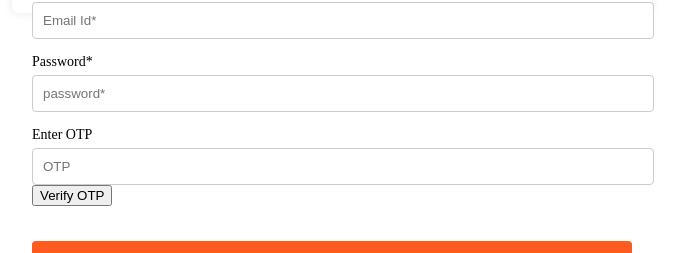
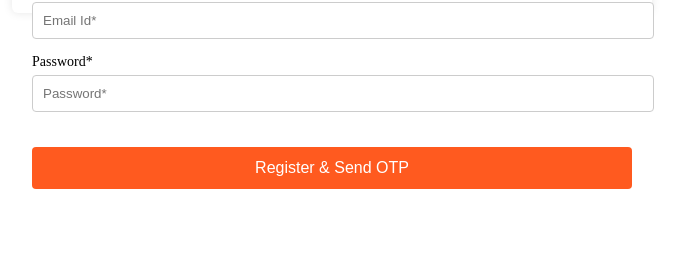
Before and after one commit to Poornima477/Firstcry, a React (Vite) app in the folder my-react-app/: page /register in a window 1280 px wide. Shown: the part 697-950 px from the top of the page, without its empty margins (188-873 px from the left). After the commit the page ends 886 px from the top, so only its background shows below. Built offline with nearby package versions, Linux system fonts and the light colour scheme.

Commit message:
fix: single form submit handles register and OTP verify, redirect to home

```diff
--- a/my-react-app/src/Register.jsx
+++ b/my-react-app/src/Register.jsx
@@ -4,39 +4,19 @@ import axios from "axios";
 import "./Register.css";
 
 function Register() {
-  const[name,setName] = useState("");
-  const[email,setEmail]=useState("");
+  const [name, setName] = useState("");
+  const [email, setEmail] = useState("");
   const [password, setPassword] = useState("");
-
-  const navigate = useNavigate()
   const [otp, setOtp] = useState("");
-
-  const handleSubmit = (e) => {
-  e.preventDefault();
-
-  // Step 1: Register first
-  axios.post("https://firstcry-backend1.onrender.com/register", { name, email, password })
-    .then(res => {
-      if (res.data.success) {
-        alert("Registered! Sending OTP to your email...");
-        // Step 2: Auto-send OTP after successful registration
-        sendVerifyOtp();
-      } else {
-        alert(res.data.message); // e.g. "Email exists"
-      }
-    })
-    .catch(err => console.log(err));
-};
+  const [otpSent, setOtpSent] = useState(false); // ✅ controls OTP field visibility
+  const navigate = useNavigate();
 
   const sendVerifyOtp = () => {
-  if (!email) {
-    alert("Please enter email first");
-    return;
-  }
     axios.post("https://firstcry-backend1.onrender.com/sendVerifyOtp", { email })
       .then(res => {
         if (res.data.success) {
           alert("OTP sent to your email!");
+          setOtpSent(true); // ✅ show OTP field after sending
         } else {
           alert(res.data.message);
         }
@@ -44,70 +24,94 @@ function Register() {
       .catch(err => console.log(err));
   };
 
+  const handleSubmit = (e) => {
+    e.preventDefault();
 
-  const verifyOtp = () => {
-  axios.post("https://firstcry-backend.onrender.com/verifyOtp", { email, otp })
+    if (!otpSent) {
+      // Step 1: Register and send OTP
+      axios.post("https://firstcry-backend1.onrender.com/register", { name, email, password })
         .then(res => {
           if (res.data.success) {
-   alert("Email verified successfully");
-    navigate("/login");
+            alert("Registered! Sending OTP to your email...");
+            sendVerifyOtp();
           } else {
             alert(res.data.message);
           }
         })
         .catch(err => console.log(err));
+    } else {
+      // Step 2: Verify OTP and redirect to home
+      axios.post("https://firstcry-backend1.onrender.com/verifyOtp", { email, otp })
+        .then(res => {
+          if (res.data.success) {
+            alert("Email verified successfully!");
+            navigate("/"); // ✅ redirect to home
+          } else {
+            alert(res.data.message);
+          }
+        })
+        .catch(err => console.log(err));
+    }
   };
-
 
   return (
     <form onSubmit={handleSubmit} className="form-wrapper">
-
       <div className="form-card">
         <img
           className="img"
           src="https://cdn.fcglcdn.com/brainbees/images/m/login_revamp_banner_mobile.jpg"
           alt="Register Banner"
         />
-
-
         <h3 className="title">Register</h3>
 
+        {/* Hide these fields after OTP is sent */}
+        {!otpSent && (
+          <>
             <div className="form-details">
               <label>Full Name*</label>
-        <input type="text" placeholder="Full Name*"
-        onChange={(e)=>setName(e.target.value)}
-
+              <input
+                type="text"
+                placeholder="Full Name*"
+                onChange={(e) => setName(e.target.value)}
               />
             </div>
 
             <div className="form-details">
               <label>Email Id*</label>
-        <input type="email" placeholder="Email Id*"
-          onChange={(e)=>setEmail(e.target.value)}
-
+              <input
+                type="email"
+                placeholder="Email Id*"
+                onChange={(e) => setEmail(e.target.value)}
               />
             </div>
 
             <div className="form-details">
               <label>Password*</label>
-        <input type="password" placeholder="password*"
-          onChange={(e)=>setPassword(e.target.value)}
-
+              <input
+                type="password"
+                placeholder="Password*"
+                onChange={(e) => setPassword(e.target.value)}
               />
             </div>
+          </>
+        )}
 
+        {/* Show OTP field only after OTP is sent */}
+        {otpSent && (
+          <div className="form-details">
+            <label>Enter OTP sent to {email}</label>
+            <input
+              type="text"
+              placeholder="Enter OTP"
+              onChange={(e) => setOtp(e.target.value)}
+            />
+          </div>
+        )}
 
-        <div className="form-details">
-
-        </div>
-
-        <div className="form-details">
-          <label>Enter OTP</label>
-          <input type="text" placeholder="OTP" onChange={e => setOtp(e.target.value)} />
-          <button type="button" onClick={verifyOtp}>Verify OTP</button>
-        </div>
-        <button className="register" type="submit">Register & Send OTP</button>
-
+        {/* Button changes label based on state */}
+        <button className="register" type="submit">
+          {otpSent ? "Verify OTP & Continue" : "Register & Send OTP"}
+        </button>
       </div>
     </form>
   );
```
Lines whose indentation alone changed are shown as unchanged.
